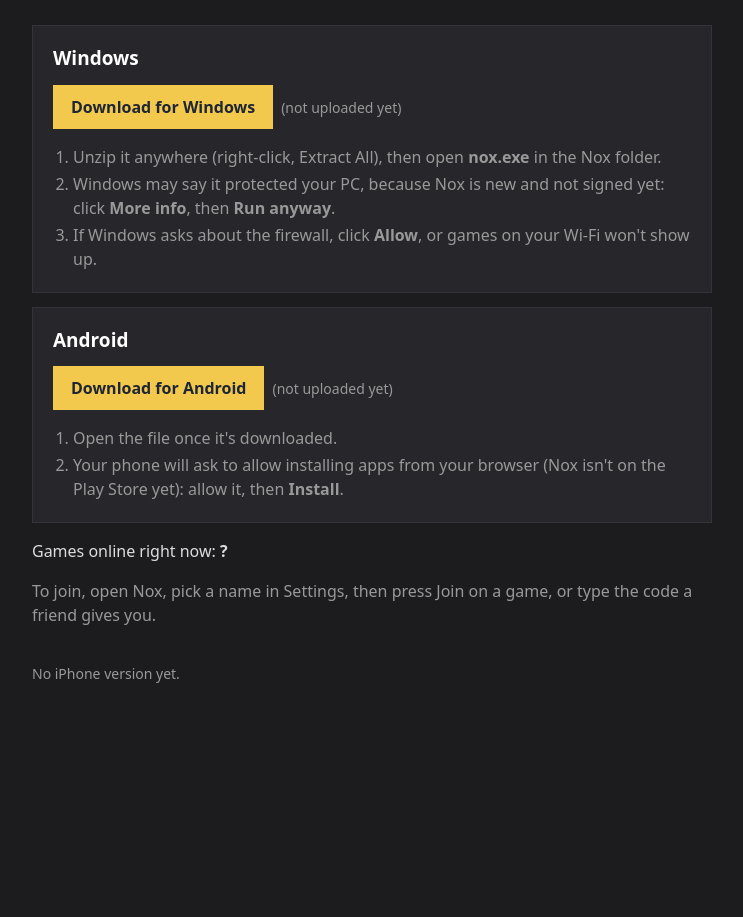
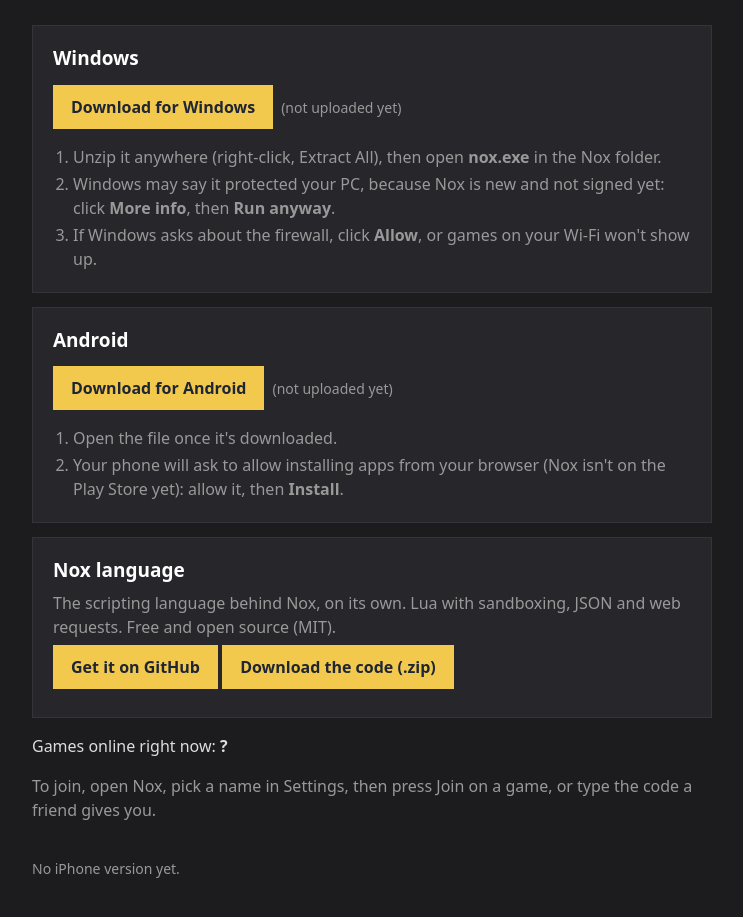
Before and after one commit to Bledo-Dev/nox-online, a website: page public/index.html in a window 1280 px wide. Shown: the part 135-1052 px from the top of the page, without its empty margins (268-1011 px from the left). Before the commit the page ends 867 px from the top, so only its background shows below. Drawn offline with Linux system fonts and the light colour scheme; no server answers.

Commit message:
Add files via upload

```diff
--- a/public/index.html
+++ b/public/index.html
@@ -34,6 +34,13 @@
   </ol>
 </div>
 
+<div class="card">
+  <h2>Nox language</h2>
+  <div class="dim">The scripting language behind Nox, on its own. Lua with sandboxing, JSON and web requests. Free and open source (MIT).</div>
+  <a class="dl" href="https://github.com/Bledo-Dev/nox-lang">Get it on GitHub</a>
+  <a class="dl" href="https://github.com/Bledo-Dev/nox-lang/archive/refs/heads/main.zip">Download the code (.zip)</a>
+</div>
+
 <p>Games online right now: <b id="n">...</b></p>
 <p class="dim">To join, open Nox, pick a name in Settings, then press Join on a game, or type the code a friend gives you.</p>
 <footer class="dim">No iPhone version yet.</footer>
```
